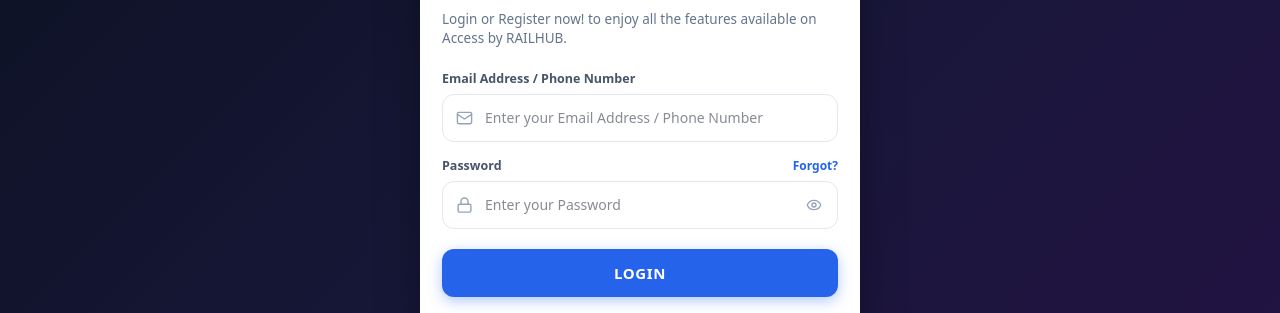
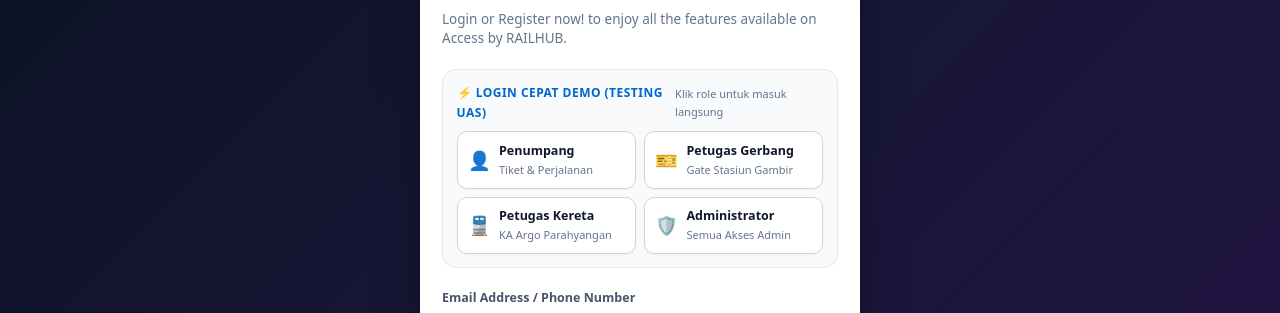
Before and after one commit to Baniii10/RAILHUB, a Next.js app: page /auth/login in a window 1280 px wide. Shown: the part 376-689 px from the top of the page. Built offline with nearby package versions, Linux system fonts and the light colour scheme; no server answers.

Commit message:
feat(auth): 1-click role demo login for UAS testing and staff duty mode toggle

```diff
--- a/src/app/auth/login/page.js
+++ b/src/app/auth/login/page.js
@@ -20,6 +20,49 @@ function GoogleIcon({ size = 19 }) {
     </svg>
   )
 }
+
+const DEMO_ACCOUNTS = [
+  {
+    role: 'passenger',
+    title: 'Penumpang',
+    desc: 'Akun Penumpang',
+    email: 'penumpang.demo@railhub.id',
+    password: 'DemoPassenger2026!',
+    badge: 'Tiket & Perjalanan',
+    badgeColor: '#10b981',
+    icon: '👤',
+  },
+  {
+    role: 'gate',
+    title: 'Petugas Gerbang',
+    desc: 'Scanner Masuk Peron',
+    email: 'gate.gambir@railhub.id',
+    password: 'DemoStaff2026!',
+    badge: 'Gate Stasiun Gambir',
+    badgeColor: '#f59e0b',
+    icon: '🎫',
+  },
+  {
+    role: 'conductor',
+    title: 'Petugas Kereta',
+    desc: 'Kondektur KA',
+    email: 'kondektur.parahyangan@railhub.id',
+    password: 'DemoStaff2026!',
+    badge: 'KA Argo Parahyangan',
+    badgeColor: '#0066cc',
+    icon: '🚆',
+  },
+  {
+    role: 'admin',
+    title: 'Administrator',
+    desc: 'Admin Operasional',
+    email: 'admin.operasional@railhub.id',
+    password: 'DemoAdmin2026!',
+    badge: 'Semua Akses Admin',
+    badgeColor: '#6366f1',
+    icon: '🛡️',
+  },
+]
 
 export default function LoginPage() {
   const { t, lang } = useLang()
@@ -81,6 +124,84 @@ export default function LoginPage() {
       setError(err?.message || 'Gagal memulai autentikasi Google.')
       setGoogleLoading(false)
     }
+  }
+
+  async function handleQuickLogin(account) {
+    setEmail(account.email)
+    setPassword(account.password)
+    setError('')
+    setLoading(true)
+
+    // 1. Try to sign in directly
+    const { data, error: authError } = await supabase.auth.signInWithPassword({
+      email: account.email,
+      password: account.password,
+    })
+
+    if (!authError && data?.session) {
+      toast.success(`Login berhasil sebagai ${account.title}!`)
+      const { data: profile } = await supabase
+        .from('profiles')
+        .select('role')
+        .eq('id', data.user.id)
+        .maybeSingle()
+
+      if (profile?.role === 'admin' || account.role === 'admin') router.push('/dashboard/admin')
+      else if (profile?.role === 'conductor' || account.role === 'conductor' || account.role === 'gate') router.push('/dashboard/staff')
+      else router.push('/')
+      return
+    }
+
+    // 2. If account does not exist yet in Supabase, auto-create it seamlessly
+    const isNew = authError?.message?.toLowerCase().includes('invalid login credentials')
+      || authError?.code === 'invalid_credentials'
+
+    if (isNew) {
+      toast.loading(`Menyiapkan akun demo ${account.title}...`, { duration: 2500 })
+      const { data: signUpData, error: signUpErr } = await supabase.auth.signUp({
+        email: account.email,
+        password: account.password,
+        options: {
+          data: {
+            full_name: `${account.title} RAILHUB`,
+            phone_number: '081234567890',
+          },
+        },
+      })
+
+      if (signUpErr) {
+        setError(`Gagal membuat akun demo: ${signUpErr.message}`)
+        setLoading(false)
+        return
+      }
+
+      // 3. Log in after sign up
+      const { data: loginData, error: secondLoginErr } = await supabase.auth.signInWithPassword({
+        email: account.email,
+        password: account.password,
+      })
+
+      if (secondLoginErr) {
+        setError('Akun demo berhasil didaftarkan. Silakan klik kembali untuk masuk.')
+        setLoading(false)
+        return
+      }
+
+      // 4. Update profile role if staff or admin
+      if (account.role === 'conductor' || account.role === 'gate' || account.role === 'admin') {
+        const assignedRole = account.role === 'admin' ? 'admin' : 'conductor'
+        await supabase.from('profiles').update({ role: assignedRole }).eq('id', loginData.user.id)
+      }
+
+      toast.success(`Selamat datang, ${account.title}!`)
+      if (account.role === 'admin') router.push('/dashboard/admin')
+      else if (account.role === 'conductor' || account.role === 'gate') router.push('/dashboard/staff')
+      else router.push('/')
+      return
+    }
+
+    setError(authError?.message || 'Gagal login demo.')
+    setLoading(false)
   }
 
   async function handleSubmit(e) {
@@ -185,6 +306,51 @@ export default function LoginPage() {
                 <div>{error}</div>
               </div>
             )}
+
+            {/* 1-Click Role Login for UAS Testing */}
+            <div style={{ marginBottom: '1.25rem', padding: '0.85rem', background: '#f8fafc', borderRadius: 14, border: '1.5px solid #e2e8f0' }}>
+              <div style={{ display: 'flex', alignItems: 'center', justifyContent: 'space-between', marginBottom: '0.6rem' }}>
+                <span style={{ fontSize: '0.75rem', fontWeight: 800, textTransform: 'uppercase', letterSpacing: '0.04em', color: '#0066cc', display: 'flex', alignItems: 'center', gap: 5 }}>
+                  ⚡ Login Cepat Demo (Testing UAS)
+                </span>
+                <span style={{ fontSize: '0.6875rem', color: '#64748b' }}>Klik role untuk masuk langsung</span>
+              </div>
+              <div style={{ display: 'grid', gridTemplateColumns: 'repeat(2, 1fr)', gap: '0.5rem' }}>
+                {DEMO_ACCOUNTS.map(acc => (
+                  <button
+                    key={acc.role}
+                    type="button"
+                    disabled={loading || googleLoading}
+                    onClick={() => handleQuickLogin(acc)}
+                    style={{
+                      display: 'flex',
+                      alignItems: 'center',
+                      gap: '0.5rem',
+                      padding: '0.55rem 0.65rem',
+                      borderRadius: 10,
+                      background: '#ffffff',
+                      border: '1.5px solid #cbd5e1',
+                      cursor: loading || googleLoading ? 'not-allowed' : 'pointer',
+                      textAlign: 'left',
+                      transition: 'all 0.15s ease',
+                      boxShadow: '0 1px 2px rgba(0,0,0,0.04)',
+                    }}
+                    onMouseEnter={e => { e.currentTarget.style.borderColor = acc.badgeColor; e.currentTarget.style.transform = 'translateY(-1px)' }}
+                    onMouseLeave={e => { e.currentTarget.style.borderColor = '#cbd5e1'; e.currentTarget.style.transform = 'none' }}
+                  >
+                    <span style={{ fontSize: '1.15rem', lineHeight: 1 }}>{acc.icon}</span>
+                    <div style={{ minWidth: 0, flex: 1 }}>
+                      <strong style={{ display: 'block', fontSize: '0.78125rem', color: '#0f172a', whiteSpace: 'nowrap', overflow: 'hidden', textOverflow: 'ellipsis' }}>
+                        {acc.title}
+                      </strong>
+                      <small style={{ display: 'block', fontSize: '0.6875rem', color: '#64748b', whiteSpace: 'nowrap', overflow: 'hidden', textOverflow: 'ellipsis' }}>
+                        {acc.badge}
+                      </small>
+                    </div>
+                  </button>
+                ))}
+              </div>
+            </div>
 
             <form onSubmit={handleSubmit} style={{ display: 'flex', flexDirection: 'column', gap: '0.875rem' }}>
               <div>
--- a/src/app/dashboard/staff/page.js
+++ b/src/app/dashboard/staff/page.js
@@ -362,6 +362,24 @@ function StaffDashboardContent() {
                 <p style={{ margin: 0, color: 'var(--rh-text-2)', fontSize: '0.9rem' }}>
                   Petugas: <strong>{profile?.full_name || 'Petugas Kondektur'}</strong> · ID: <span className="rh-mono">STF-{user?.id?.slice(0, 8).toUpperCase()}</span> · Penugasan {journeys.length} Perjalanan
                 </p>
+                <div style={{ display: 'flex', gap: '0.5rem', marginTop: '0.6rem', flexWrap: 'wrap' }}>
+                  <button
+                    type="button"
+                    onClick={() => selectTab('validation')}
+                    className={`rh-btn rh-btn-sm ${activeTab === 'validation' ? 'rh-btn-primary' : 'rh-btn-ghost'}`}
+                    style={{ borderRadius: 8, fontSize: '0.8rem' }}
+                  >
+                    🎫 Mode Petugas Gerbang (Scan Boarding)
+                  </button>
+                  <button
+                    type="button"
+                    onClick={() => selectTab('passengers')}
+                    className={`rh-btn rh-btn-sm ${activeTab === 'passengers' || activeTab === 'journey' ? 'rh-btn-primary' : 'rh-btn-ghost'}`}
+                    style={{ borderRadius: 8, fontSize: '0.8rem' }}
+                  >
+                    🚆 Mode Petugas Kereta (Manifest & Perjalanan)
+                  </button>
+                </div>
               </div>
 
               <div style={{ display: 'flex', gap: '0.5rem', alignItems: 'center' }}>
```
